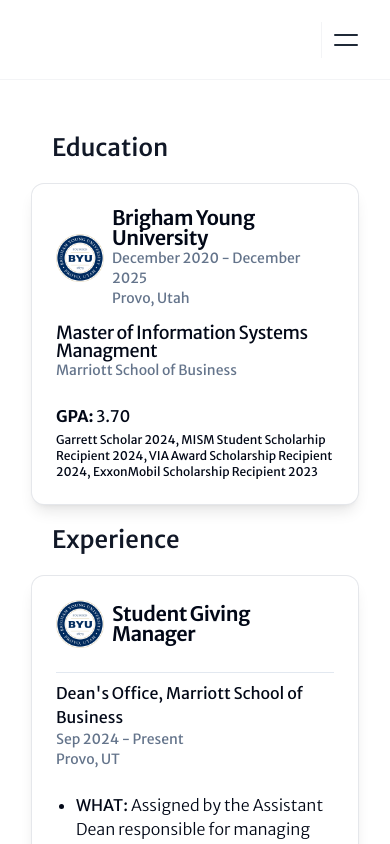
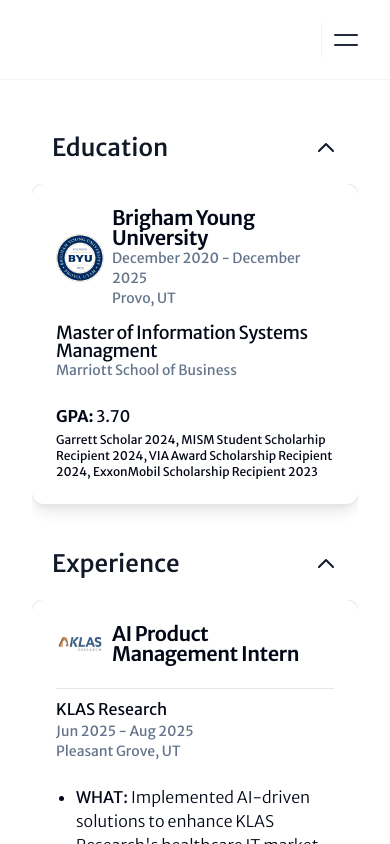
Before and after one commit to jrsarge/personal-website, a Next.js app: page /resume in a window 390 px wide. Shown: the top 844 px of the page. Built offline with nearby package versions, Linux system fonts and the light colour scheme.

Commit message:
Resume content update

```diff
--- a/app/resume/page.tsx
+++ b/app/resume/page.tsx
@@ -1,21 +1,38 @@
-import type { Metadata } from "next";
+"use client"
 import { Separator } from "@/components/ui/separator"
 import BYULogo from "@/public/resume/byu-logo.png"
 import Image, { StaticImageData } from "next/image";
 import resume from "@/app/resume/resume.json"
 import PageTitle from "@/components/ui/page-title";
+import { useState } from "react";
 
 const jobs = resume.jobs;
 
 
 export default function ResumePage() {
+	const [educationOpen, setEducationOpen] = useState(true);
+	const [experienceOpen, setExperienceOpen] = useState(true);
+	const [skillsOpen, setSkillsOpen] = useState(true);
+
 	return (
 		<main>
 			<div className="container mt-8">
-				<h1 className="text-left dark:text-white text-2xl md:text-3xl xl:text-4xl font-medium text-gray-900 w-10/12 p-5">
-					Education
-				</h1>
-				<div className="p-6 rounded-xl border-0 bg-white dark:bg-gray-800 text-card-foreground shadow-lg hover:shadow-xl transition-all duration-300 w-full md:w-9/12 mx-auto max-w-[850px] ring-1 ring-gray-200 dark:ring-gray-700 hover:ring-blue-300 dark:hover:ring-blue-500 hover:scale-[1.02]" >
+				<button
+					onClick={() => setEducationOpen(!educationOpen)}
+					className="flex items-center justify-between w-full text-left dark:text-white text-2xl md:text-3xl xl:text-4xl font-medium text-gray-900 p-5 hover:bg-gray-50 dark:hover:bg-gray-800 rounded-lg transition-colors duration-200"
+				>
+					<span>Education</span>
+					<svg
+						className={`w-6 h-6 transition-transform duration-200 ${educationOpen ? 'rotate-180' : ''}`}
+						fill="none"
+						stroke="currentColor"
+						viewBox="0 0 24 24"
+					>
+						<path strokeLinecap="round" strokeLinejoin="round" strokeWidth={2} d="M19 9l-7 7-7-7" />
+					</svg>
+				</button>
+				<div className={`transition-all duration-300 ease-in-out overflow-hidden ${educationOpen ? 'max-h-96 opacity-100' : 'max-h-0 opacity-0'}`}>
+					<div className="p-6 rounded-xl border-0 bg-white dark:bg-gray-800 text-card-foreground shadow-lg hover:shadow-xl transition-all duration-300 w-full md:w-9/12 mx-auto max-w-[850px] ring-1 ring-gray-200 dark:ring-gray-700 hover:ring-blue-300 dark:hover:ring-blue-500 hover:scale-[1.02] mb-6" >
 						<div className="flex justify-start items-center space-x-2 pb-4" >
 							<Image src={ BYULogo } alt="BYU Logo" className=" w-12" />
 							<div>
@@ -36,10 +53,23 @@ export default function ResumePage() {
 						<p className=" text-xs" >{ resume.education[0].additionals }</p>
 					</div>
 				</div>
+			</div>
 			<div className="container">
-				<h1 className="text-left dark:text-white text-2xl md:text-3xl xl:text-4xl font-medium text-gray-900 w-10/12 p-5">
-					Experience
-				</h1>
+				<button
+					onClick={() => setExperienceOpen(!experienceOpen)}
+					className="flex items-center justify-between w-full text-left dark:text-white text-2xl md:text-3xl xl:text-4xl font-medium text-gray-900 p-5 hover:bg-gray-50 dark:hover:bg-gray-800 rounded-lg transition-colors duration-200"
+				>
+					<span>Experience</span>
+					<svg
+						className={`w-6 h-6 transition-transform duration-200 ${experienceOpen ? 'rotate-180' : ''}`}
+						fill="none"
+						stroke="currentColor"
+						viewBox="0 0 24 24"
+					>
+						<path strokeLinecap="round" strokeLinejoin="round" strokeWidth={2} d="M19 9l-7 7-7-7" />
+					</svg>
+				</button>
+				<div className={`transition-all duration-300 ease-in-out overflow-hidden ${experienceOpen ? 'max-h-none opacity-100' : 'max-h-0 opacity-0'}`}>
 					{ resume.jobs.map((job) => (
 						<div key={ job.title } className="p-6 rounded-xl border-0 bg-white dark:bg-gray-800 text-card-foreground shadow-lg hover:shadow-xl transition-all duration-300 w-full md:w-9/12 mx-auto max-w-[850px] mb-6 ring-1 ring-gray-200 dark:ring-gray-700 hover:ring-blue-300 dark:hover:ring-blue-500 hover:scale-[1.02]" >
 							<div>
@@ -71,10 +101,23 @@ export default function ResumePage() {
 						</div>
 					)) }
 				</div>
+			</div>
 			<div className="container">
-				<h1 className="text-left dark:text-white text-2xl md:text-3xl xl:text-4xl font-medium text-gray-900 w-10/12 p-5">
-					Skills & Achievements
-				</h1>
+				<button
+					onClick={() => setSkillsOpen(!skillsOpen)}
+					className="flex items-center justify-between w-full text-left dark:text-white text-2xl md:text-3xl xl:text-4xl font-medium text-gray-900 p-5 hover:bg-gray-50 dark:hover:bg-gray-800 rounded-lg transition-colors duration-200"
+				>
+					<span>Skills & Achievements</span>
+					<svg
+						className={`w-6 h-6 transition-transform duration-200 ${skillsOpen ? 'rotate-180' : ''}`}
+						fill="none"
+						stroke="currentColor"
+						viewBox="0 0 24 24"
+					>
+						<path strokeLinecap="round" strokeLinejoin="round" strokeWidth={2} d="M19 9l-7 7-7-7" />
+					</svg>
+				</button>
+				<div className={`transition-all duration-300 ease-in-out overflow-hidden ${skillsOpen ? 'max-h-96 opacity-100' : 'max-h-0 opacity-0'}`}>
 					<div className="p-6 rounded-xl border-0 bg-white dark:bg-gray-800 text-card-foreground shadow-lg hover:shadow-xl transition-all duration-300 w-full md:w-9/12 mb-6 mx-auto max-w-[850px] ring-1 ring-gray-200 dark:ring-gray-700 hover:ring-blue-300 dark:hover:ring-blue-500 hover:scale-[1.02]" >
 						<ul className="list-disc pl-5">
 							{ resume.skills.map((skill, index) => (
@@ -83,14 +126,7 @@ export default function ResumePage() {
 						</ul>
 						</div>
 				</div>
+			</div>
 		</main>
 	);
 }
-
-
-
-
-
-export let metadata: Metadata = {
-    title: "Resume"
-};
--- a/app/resume/resume.json
+++ b/app/resume/resume.json
@@ -11,7 +11,7 @@
             "id": 1,
             "institution": "Brigham Young University",
             "city": "Provo",
-            "state": "Utah",
+            "state": "UT",
             "college": "Marriott School of Business",
             "degree": "Master of Information Systems Managment",
             "start_month": "December",
@@ -26,8 +26,23 @@
     ],
     "jobs": [
         {
-            "title": "Student Giving Manager",
-            "company": "Dean's Office, Marriott School of Business",
+            "title": "AI Product Management Intern",
+            "company": "KLAS Research",
+            "logo": "/resume/klas-logo.png",
+            "start_date": "Jun 2025",
+            "end_date": "Aug 2025",
+            "city": "Pleasant Grove",
+            "state": "UT",
+            "country": "USA",
+            "descriptions": [
+                "WHAT: Implemented AI-driven solutions to enhance KLAS Research's healthcare IT market analysis and reporting capabilities. Focused on leveraging AI to validate quality of contacts, generate leads from publicly available information, and streamline report generation.",
+                "HOW: Created a custom AI ReAct Agent using LangGraph to automate lead generation utilizing web scraping and natural language processing to identify potential clients from industry news, social media, and company websites. Developed a AI workflow for the validation of contact information using OpenAI's API by using web search to find information on each contact to either support or disprove the claim that they should be considered a valid contact. Designed an AI-powered report generation system through the OpenAI API that synthesized research call transcripts into a templated HTML report including graphs.",
+                "IMPACT: Introduced a new capability to the company with AI lead generation. Saved 9,800+ hours of manual labor and $175K annually by automating the contact validation process, significantly improving data accuracy and reliability. Enhanced report generation efficiency by 75% (2 days)."
+            ]
+        },
+        {
+            "title": "Data Manager",
+            "company": "Marriott School of Business",
             "logo": "/resume/byu-logo.png",
             "start_date": "Sep 2024",
             "end_date": null,
@@ -56,7 +71,7 @@
             ]
         },
         {
-            "title": " Workday Implementation Assistant",
+            "title": "Project Manager",
             "company": "Brigham Young University",
             "logo": "/resume/workday-logo.png",
             "start_date": "Jun 2023",
@@ -102,13 +117,13 @@
         }
     ],
     "skills": [
-        "Proficient in JavaScript, Python, C#, ASP.NET Core, Blazor SQL, HTML5, CSS",
+        "Proficient in JavaScript, Python, LangGraph, C#, ASP.NET Core, Blazor SQL, HTML5, CSS",
         "Experienced with Django, Node.js, Bootstrap, VBA, Google App Script, R, Swift, AWS",
-        "Trail Ultra Marathon Finisher x3, Marathon Finisher x2",
+        "Trail Ultra Marathon Finisher x4, Marathon Finisher x2",
         "1st Place Purdue Data4Good Competiton 2023",
         "1st Place BYU Religious Diversity Case Competition 2023",
         "2nd Place National AIS AI Competition 2024",
-        "Fluent Spanish",
+        "Fluent Spanish, Lived in Panama for 2 years after high school",
         "Eagle Scout"
     ]
 }
```
Also changed, not shown: public/resume/klas-logo.png (added). Lines whose indentation alone changed are shown as unchanged.
